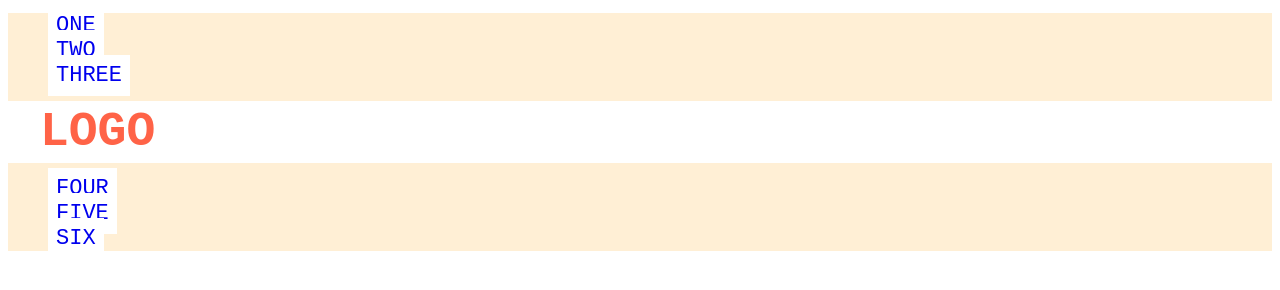
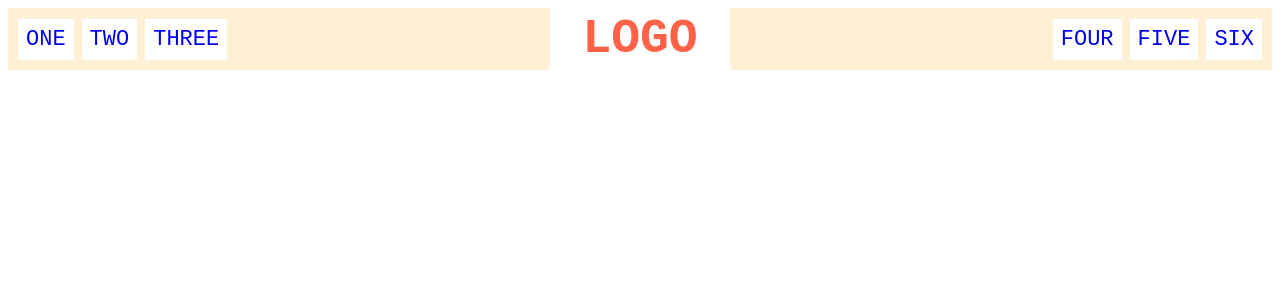
Before and after one commit to iaraflaminio/odin-foundations, a plain HTML site: page HTMLandCSS/css-exercises/foundations/flex/02-flex-header/index.html in a window 1280 px wide. Drawn offline with Linux system fonts and the light colour scheme.

Commit message:
feat: add solution for exercise flex-header 01

```diff
--- a/HTMLandCSS/css-exercises/foundations/flex/02-flex-header/style.css
+++ b/HTMLandCSS/css-exercises/foundations/flex/02-flex-header/style.css
@@ -1,6 +1,9 @@
 .header  {
   font-family: monospace;
   background: papayawhip;
+  display: flex;
+  align-items: center;
+  justify-content: space-between;
 }
 
 .logo {
@@ -14,6 +17,10 @@
 ul {
   /* this removes the dots on the list items*/
   list-style-type: none;
+  display: flex;
+  gap: 8px;
+  margin: 10px;
+  padding: 0;
 }
 
 a {
```
